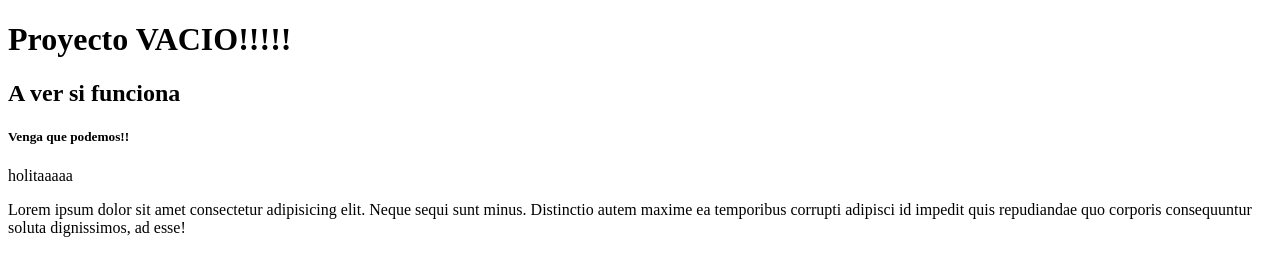
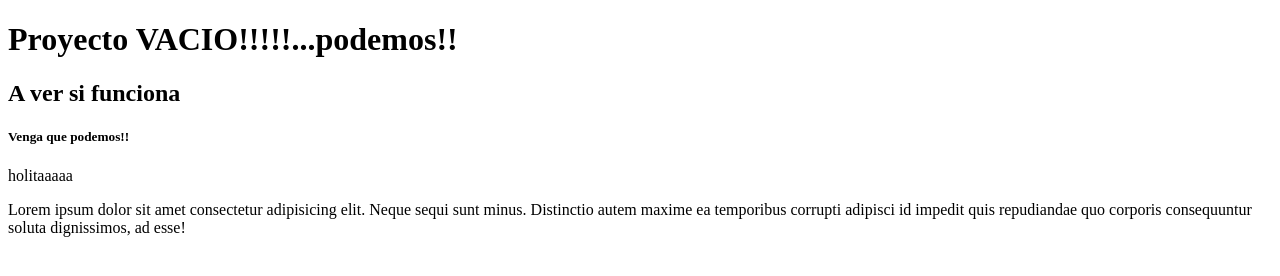
Before and after one commit to mbintanel/Proyecto3, a plain HTML site: page index.html in a window 1280 px wide. Drawn offline with Linux system fonts and the light colour scheme.

Commit message:
changed h1

```diff
--- a/index.html
+++ b/index.html
@@ -6,7 +6,7 @@
     <title>Cambio</title>
 </head>
 <body>
-    <h1>Proyecto VACIO!!!!!</h1>
+    <h1>Proyecto VACIO!!!!!...podemos!!</h1>
     <h2> A ver si funciona</h2>
     <h5>Venga que podemos!!</h5>
     <p> holitaaaaa </p>
```
